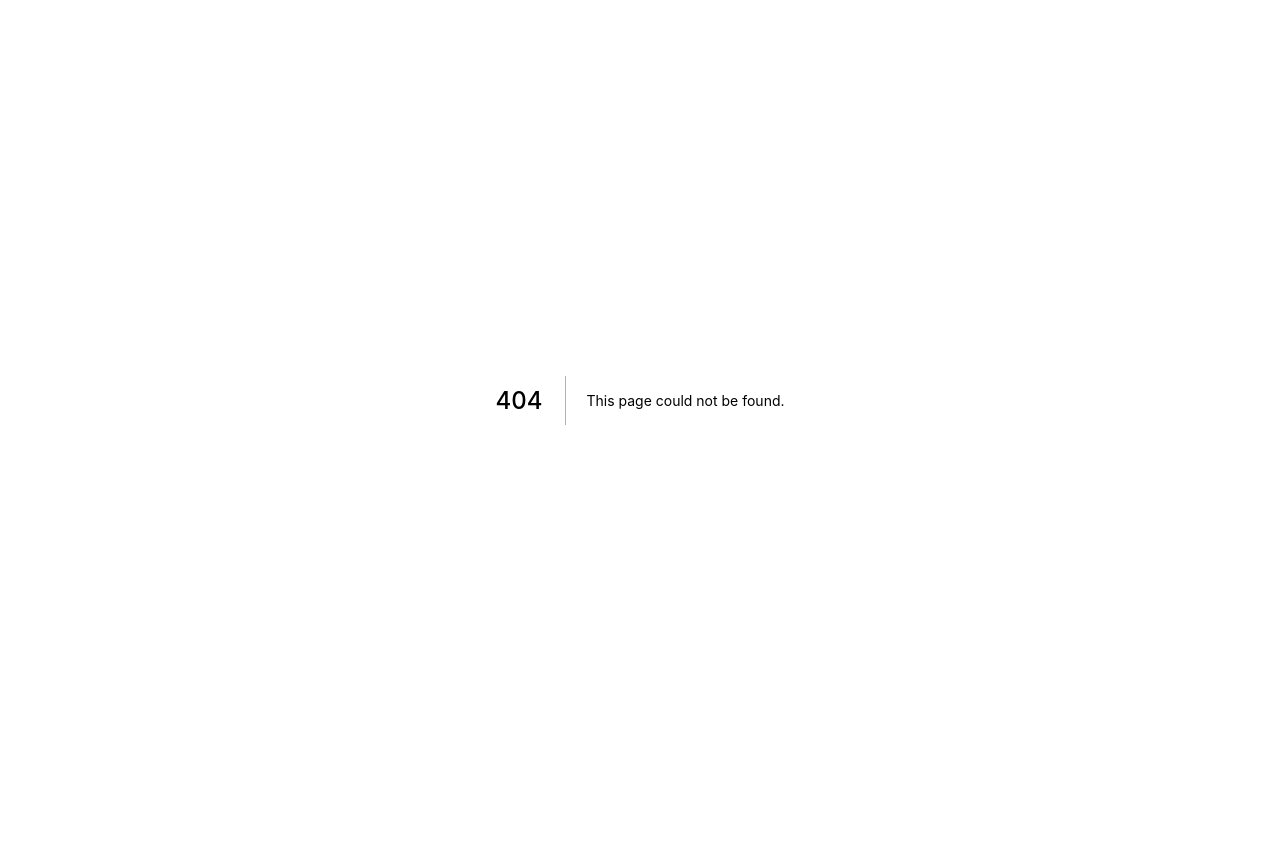
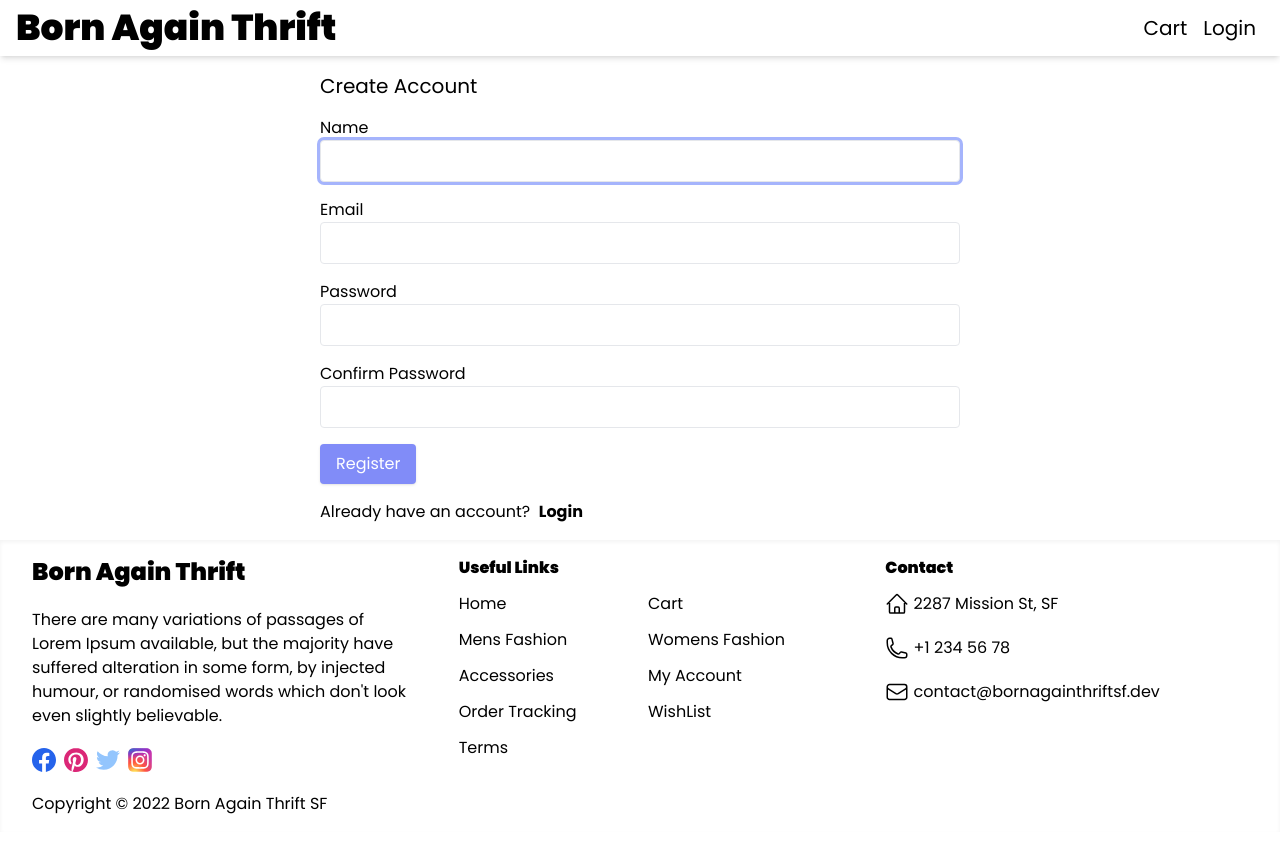
Before and after one commit to dbenavi5/born-again-e-shop, a Next.js app: page /register in a window 1280 px wide. Before the commit this address had no page. Before the commit the page ends 800 px from the top, so only its background shows below. Built offline with nearby package versions, Linux system fonts and the light colour scheme; no server answers.

Commit message:
finish step 22 create  register page

```diff
--- a/components/Footer.js
+++ b/components/Footer.js
@@ -111,22 +111,24 @@
         <h3 className="font-black mb-3">Useful Links</h3>
         <ul className="m-0 p-0 flex flex-wrap list-none">
           <li className="w-1/2 mb-3 cursor-pointer hover:text-blue-600">
-            <Link href='/'>Home</Link>
+            <Link href="/">Home</Link>
           </li>
           <li className="w-1/2 mb-3 cursor-pointer hover:text-blue-600">
-          <Link href='/cart'>Cart</Link>
+            <Link href="/cart">Cart</Link>
           </li>
           <li className="w-1/2 mb-3 cursor-pointer hover:text-blue-600">
-          <Link href={`/product/category?query=men`}>Mens Fashion</Link>
+            <Link href={`/product/category?query=men`}>Mens Fashion</Link>
           </li>
           <li className="w-1/2 mb-3 cursor-pointer hover:text-blue-600">
-            Women Fashion
+            <Link href={`/product/category?query=women`}>Womens Fashion</Link>
           </li>
           <li className="w-1/2 mb-3 cursor-pointer hover:text-blue-600">
-            Accessories
+            <Link href={`/product/category?query=accessories`}>
+              Accessories
+            </Link>
           </li>
           <li className="w-1/2 mb-3 cursor-pointer hover:text-blue-600">
-          <Link href='/profile'>My Account</Link>
+            <Link href="/profile">My Account</Link>
           </li>
           <li className="w-1/2 mb-3 cursor-pointer hover:text-blue-600">
             Order Tracking
@@ -143,7 +145,7 @@
       {/* right */}
       <div className="flex flex-1 ml-4 flex-col p-4">
         <h3 className="mb-3 font-black">Contact</h3>
-        <div className="mb-5 flex items-center cursor-pointer hover:text-blue-600">
+        <div className="mb-5 flex items-center">
           <svg
             xmlns="http://www.w3.org/2000/svg"
             fill="none"
@@ -160,7 +162,7 @@
           </svg>
           &nbsp;2287 Mission St, SF
         </div>
-        <div className="mb-5 flex items-center cursor-pointer hover:text-blue-600">
+        <div className="mb-5 flex items-center">
           <svg
             xmlns="http://www.w3.org/2000/svg"
             fill="none"
@@ -177,7 +179,7 @@
           </svg>
           &nbsp;+1 234 56 78
         </div>
-        <div className="mb-5 flex items-center cursor-pointer hover:text-blue-600">
+        <div className="mb-5 flex items-center">
           <svg
             xmlns="http://www.w3.org/2000/svg"
             fill="none"
--- /dev/null
+++ b/pages/api/auth/signup.js
@@ -0,0 +1,50 @@
+import bcryptjs from 'bcryptjs';
+import User from '../../../models/User';
+import db from '../../../utils/db';
+
+async function handler(req, res) {
+  if (req.method !== 'POST') {
+    return;
+  }
+  const { name, email, password } = req.body;
+  if (
+    !name ||
+    !email ||
+    !email.includes("@") ||
+    !password ||
+    password.trim().length < 7
+  ) {
+    res.status(422).json({
+      message: "Validation error",
+    });
+    return;
+  }
+
+  await db.connect();
+
+  const existingUser = await User.findOne({ email: email });
+  if (existingUser) {
+    res.status(422).json({ message: 'User exists already!' });
+    await db.disconnect();
+    return;
+  }
+
+  const newUser = new User({
+    name,
+    email,
+    password: bcryptjs.hashSync(password),
+    isAdmin: false,
+  });
+
+  const user = await newUser.save();
+  await db.disconnect();
+  res.status(201).send({
+    message: 'Created user!',
+    _id: user._id,
+    name: user.name,
+    email: user.email,
+    isAdmin: user.isAdmin,
+  });
+}
+
+export default handler;
--- a/pages/login.js
+++ b/pages/login.js
@@ -86,7 +86,7 @@
         </div>
         <div>
           Don&apos;t have an account? &nbsp;
-          <Link href="/register">
+          <Link href={`/register?redirect=${redirect || "/"}`}>
             <b>Register</b>
           </Link>
         </div>
--- /dev/null
+++ b/pages/register.js
@@ -0,0 +1,143 @@
+import Link from 'next/link';
+import React, { useEffect } from 'react';
+import { signIn, useSession } from 'next-auth/react';
+import { useForm } from 'react-hook-form';
+import Layout from '../components/Layout';
+import { getError } from '../utils/error';
+import { useRouter } from 'next/router';
+import axios from 'axios';
+import { toast } from 'react-hot-toast';
+
+export default function RegisterScreen() {
+  const { data: session } = useSession();
+
+  const router = useRouter();
+  const { redirect } = router.query;
+
+  useEffect(() => {
+    if (session?.user) {
+      router.push(redirect || '/');
+    }
+  }, [router, session, redirect]);
+
+  const {
+    handleSubmit,
+    register,
+    getValues,
+    formState: { errors },
+  } = useForm();
+  const submitHandler = async ({ name, email, password }) => {
+    try {
+      await axios.post('/api/auth/signup', {
+        name,
+        email,
+        password,
+      });
+
+      const result = await signIn('credentials', {
+        redirect: false,
+        email,
+        password,
+      });
+      if (result.error) {
+        toast.error(result.error);
+      }
+    } catch (err) {
+      toast.error(getError(err));
+    }
+  };
+  return (
+    <Layout title="Create Account">
+      <form
+        className="mx-auto max-w-screen-tablet"
+        onSubmit={handleSubmit(submitHandler)}
+      >
+        <h1 className="mb-4 text-xl">Create Account</h1>
+        <div className="mb-4">
+          <label htmlFor="name">Name</label>
+          <input
+            type="text"
+            className="w-full"
+            id="name"
+            autoFocus
+            {...register("name", {
+              required: "Please enter name",
+            })}
+          />
+          {errors.name && (
+            <div className="text-red-500">{errors.name.message}</div>
+          )}
+        </div>
+
+        <div className="mb-4">
+          <label htmlFor="email">Email</label>
+          <input
+            type="email"
+            {...register("email", {
+              required: "Please enter email",
+              pattern: {
+                value: /^[a-zA-Z0-9_.+-]+@[a-zA-Z0-9-]+.[a-zA-Z0-9-.]+$/i,
+                message: "Please enter valid email",
+              },
+            })}
+            className="w-full"
+            id="email"
+          ></input>
+          {errors.email && (
+            <div className="text-red-500">{errors.email.message}</div>
+          )}
+        </div>
+        <div className="mb-4">
+          <label htmlFor="password">Password</label>
+          <input
+            type="password"
+            {...register("password", {
+              required: "Please enter password",
+              minLength: { value: 8, message: "password is more than 7 chars" },
+            })}
+            className="w-full"
+            id="password"
+          ></input>
+          {errors.password && (
+            <div className="text-red-500 ">{errors.password.message}</div>
+          )}
+        </div>
+        <div className="mb-4">
+          <label htmlFor="confirmPassword">Confirm Password</label>
+          <input
+            className="w-full"
+            type="password"
+            id="confirmPassword"
+            {...register("confirmPassword", {
+              required: "Please enter confirm password",
+              validate: (value) => value === getValues("password"),
+              minLength: {
+                value: 8,
+                message: "confirm password is more than 7 chars",
+              },
+            })}
+          />
+          {errors.confirmPassword && (
+            <div className="text-red-500 ">
+              {errors.confirmPassword.message}
+            </div>
+          )}
+          {errors.confirmPassword &&
+            errors.confirmPassword.type === "validate" && (
+              <div className="text-red-500 ">Password do not match</div>
+            )}
+        </div>
+
+        <div className="mb-4 ">
+          <button className="primary-button">Register</button>
+        </div>
+        <div className="mb-4 ">
+          Already have an account? &nbsp;
+          <Link href={`/login?redirect=${redirect || "/"}`}>
+            <b>Login</b>
+          </Link>
+        </div>
+      </form>
+    </Layout>
+  );
+}
```
Also changed, not shown: 1 other file (tests, documents, lock files or other folders).
